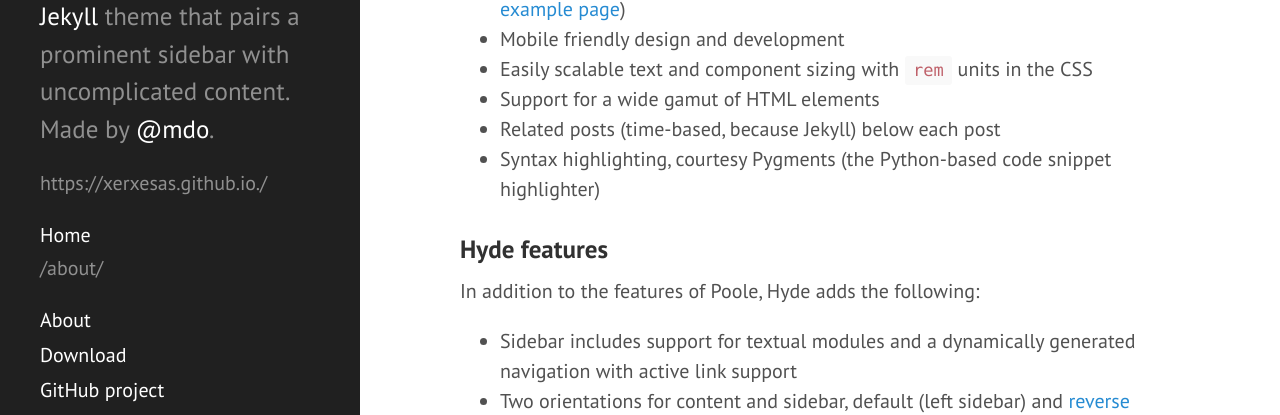
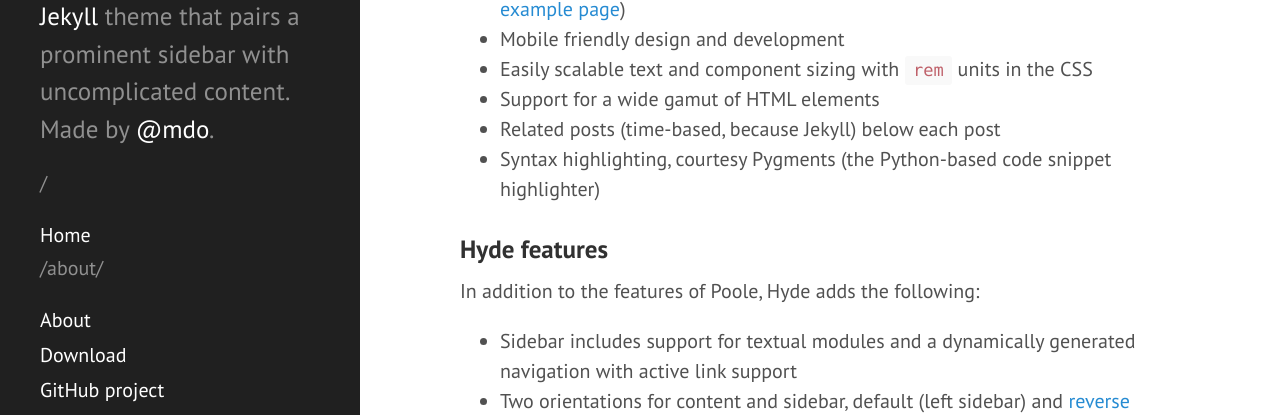
Before and after one commit to XerxesAS/XerXesAS.github.io, a Jekyll site: the page built from index.html, in a window 1280 px wide. Shown: the part 367-782 px from the top of the page. Built offline with Jekyll 4.4.1, drawn with Linux system fonts in a browser that asks for light colours; Markdown is read by kramdown in place of the engine named in the settings; the list of posts is cut into pages by our own code.

Commit message:
modified

```diff
--- a/_includes/sidebar.html
+++ b/_includes/sidebar.html
@@ -11,7 +11,7 @@
 
     <nav class="sidebar-nav">
       <p> {{site.baseurl}}</p>
-      <p> {{site.url}}</p>
+      <p> {{page.url}}</p>
       <a class="sidebar-nav-item{% if page.url == site.url %} active{% endif %}" href="{{ site.url }}">Home</a>
 
       {% comment %}
```
